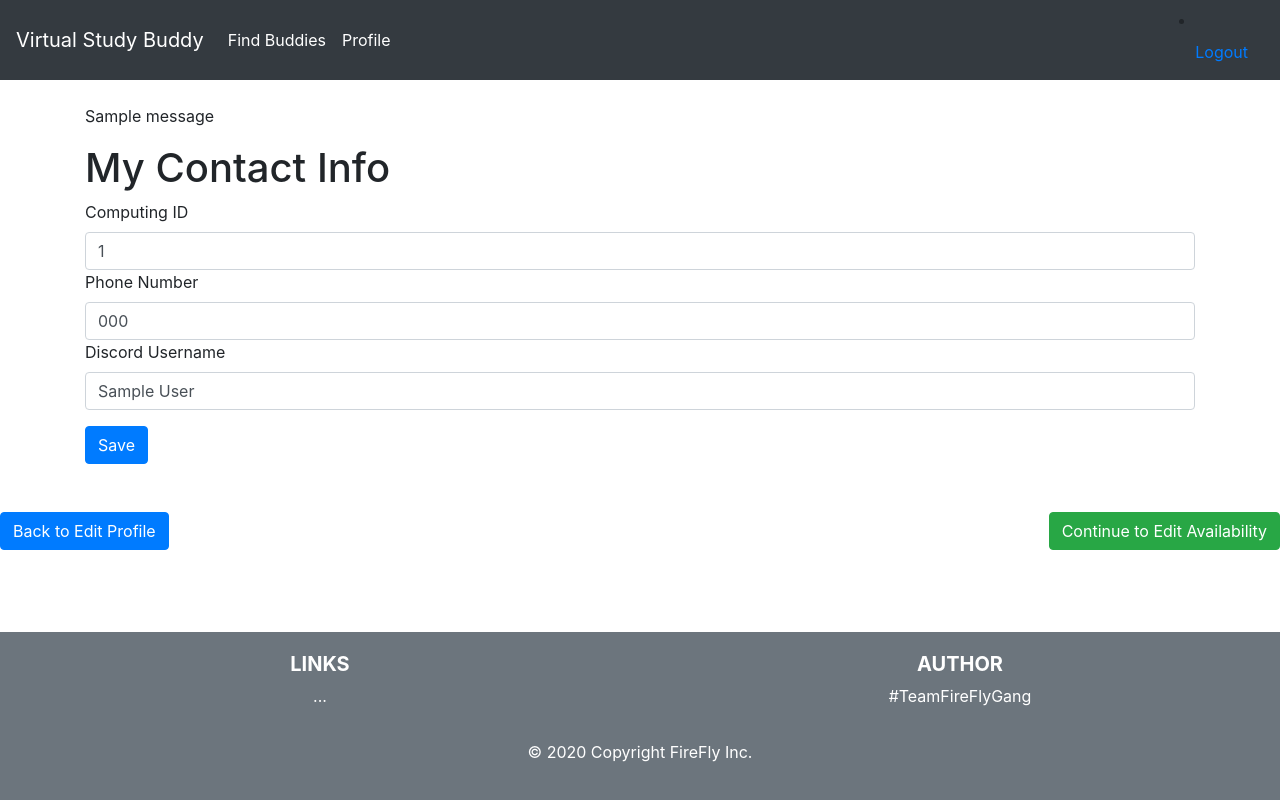
After one commit to jrichbart/CS3240-Project, a Django app: page /profile/contact/ in a window 1280 px wide. The commit adds this page. Run offline with Django 3.2, Linux system fonts and the light colour scheme; a user stored in the database is signed in; tables that the repository leaves empty hold one stand-in row (values such as "Sample post"); one stand-in notice (Sample message) is shown; some libraries are stand-ins or nearby versions.

Commit message:
added contact information form

```diff
--- a/userAccount/templates/userAccount/accountForm.html
+++ b/userAccount/templates/userAccount/accountForm.html
@@ -52,7 +52,7 @@
       <div style="display: flex; justify-content: space-between; align-items: center;">
         <a class="btn btn-primary" href="{% url 'userAccount:course_form' %}">Add a class</a>
         <a class="btn btn-primary" href="{% url 'userAccount:view_buddies' %}">View Buddies</a>
-        <a class="btn btn-success" href="{% url 'userAccount:has_availability' %}">Set My Availability</a>
+        <a class="btn btn-success" href="{% url 'userAccount:contact_info' %}">Continue to Edit Contact Info</a>
       </div>
       </div>
     </body>
--- /dev/null
+++ b/userAccount/templates/userAccount/contactInfoForm.html
@@ -0,0 +1,41 @@
+{% extends "login/base.html" %}
+{% load static %}
+
+{% block content %}
+<head>
+  <link rel="stylesheet" type="text/css" href="{% static 'userAccount/footerFix.css' %}">
+  <title>Edit Contact Information</title>
+</head>
+<body>
+      <br>
+      <div class="container">
+        {% if messages %}
+        <div class="messages">
+          {% for message in messages %}
+            <p>{{ message }}</p>
+          {% endfor %}
+        </div>
+        {% endif %}
+        <h1>My Contact Info</h1>
+        <form action="{% url 'userAccount:save_contact' %}" id = "contact_form" method="post">
+            {% csrf_token %}
+          <div class="form-group">
+            <label for="acc_name">Computing ID</label>
+            <input type="text" class="form-control" id="computing_id" value="{{ computing_id }}" name = "computing_id">
+            <label for="acc_major">Phone Number</label>
+            <input type="text" class="form-control" id="phone_number" value="{{ phone_number }}" name = "phone_number">
+            <label for="acc_bio">Discord Username</label>
+            <input type="text" class="form-control" id="discord_name" value="{{ discord_name }}" name = "discord_name">
+          </div>
+          <button type="submit" class="btn btn-primary">Save</button>
+        </form>
+      </div>
+      <br>
+      <br>
+      <div style="display: flex; justify-content: space-between; align-items: center;">
+        <a class="btn btn-primary" href="{% url 'userAccount:view_account' %}">Back to Edit Profile</a>
+        <a class="btn btn-success" href="{% url 'userAccount:has_availability' %}">Continue to Edit Availability</a>
+      </div>
+      </div>
+    </body>
+{% endblock %}
--- a/userAccount/urls.py
+++ b/userAccount/urls.py
@@ -16,4 +16,6 @@ urlpatterns = [
     path('buddies/', views.view_buddies, name='view_buddies'),
     path('buddies/<str:buddy_name>/', views.buddy_select, name='buddy_select'),
     path('approve/', views.approve_buddy, name='approve_buddy'),
+    path('contact/', views.contact_info, name='contact_info'),
+    path('contact/save', views.save_contact, name='save_contact')
 ]
--- a/userAccount/views.py
+++ b/userAccount/views.py
@@ -223,3 +223,37 @@ def approve_buddy(request):
         else:
             messages.add_message(request, messages.ERROR, "Login before attempting to view account")
             return HttpResponseRedirect(reverse('login:login'))
+
+def contact_info(request):
+    if(request.user.is_authenticated):
+        template = loader.get_template('userAccount/contactInfoForm.html')
+        currentUser = userAccount.objects.get(user=request.user)
+        context = {
+            'computing_id' : currentUser.computing_id,
+            'phone_number' : currentUser.phone_number,
+            'discord_name' : currentUser.discord_name,
+        }
+        return HttpResponse(template.render(context,request))
+    else:
+        messages.add_message(request, messages.ERROR, "Login before attempting to edit contact info")
+        return HttpResponseRedirect(reverse('login:login'))
+
+def save_contact(request):
+    try:
+        currentUser = userAccount.objects.get(user=request.user)
+        computing_id = request.POST.get("computing_id")
+        phone_number = request.POST.get("phone_number")
+        discord_name = request.POST.get("discord_name")
+        currentUser.computing_id = computing_id
+        currentUser.phone_number = phone_number
+        currentUser.discord_name = discord_name
+        currentUser.save()
+        messages.add_message(request, messages.SUCCESS, "Contact information successfully updated")
+        return HttpResponseRedirect(reverse('userAccount:contact_info'))
+    except:
+        if(request.user.is_authenticated):
+            messages.add_message(request, messages.ERROR, "Error updating contact information")
+            return HttpResponseRedirect(reverse('userAccount:contact_info'))
+        else:
+            messages.add_message(request, messages.ERROR, "Login before attempting to view contact information")
+            return HttpResponseRedirect(reverse('login:login'))
```
